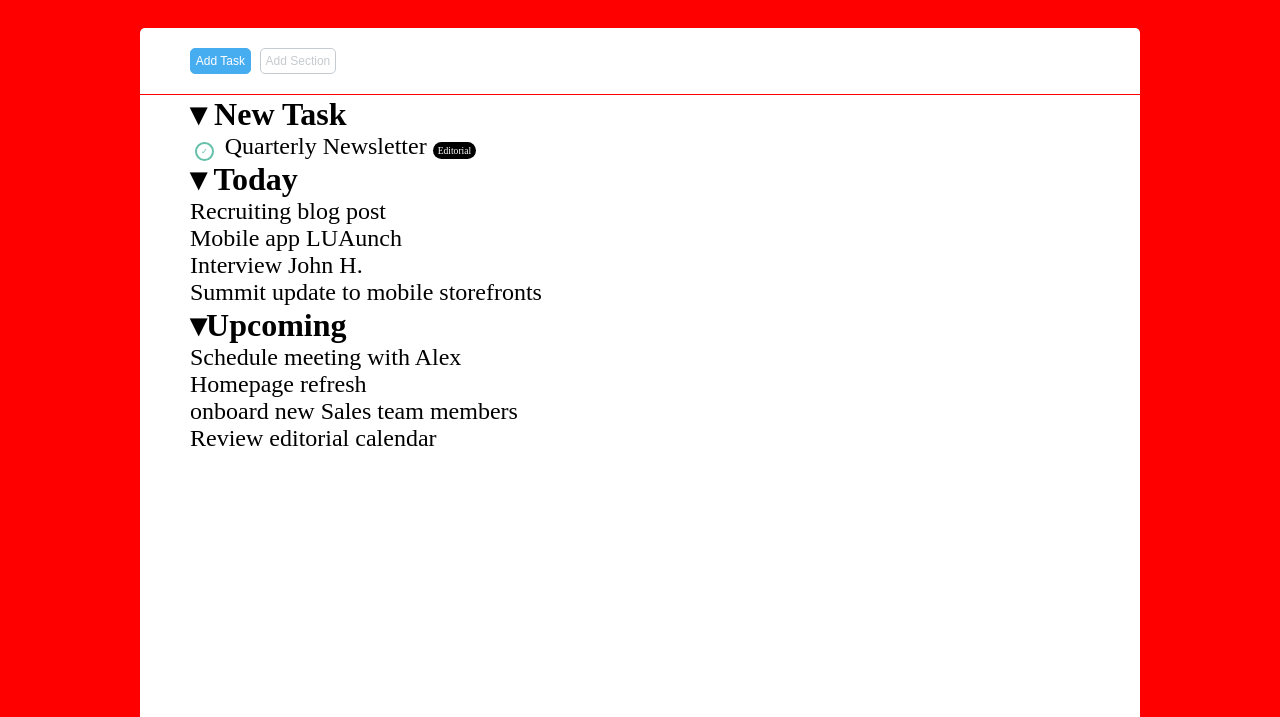
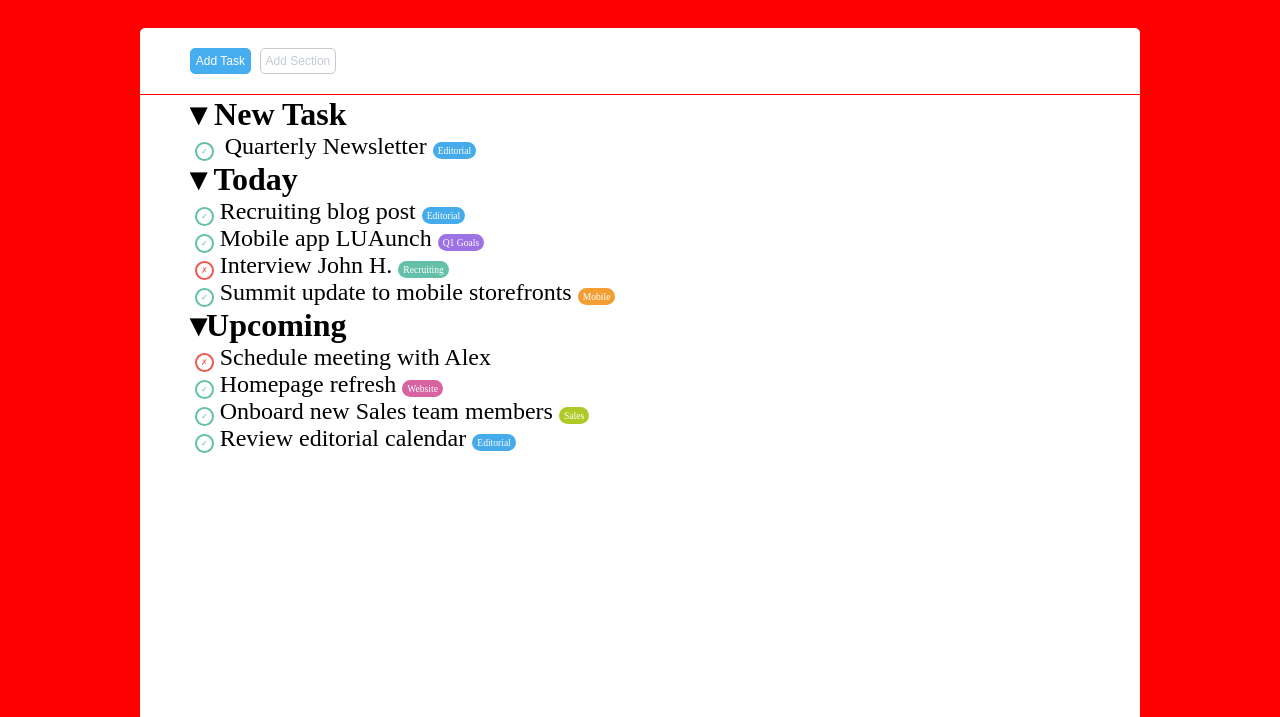
Before and after one commit to Moonatic89/html-css-toboolist, a plain HTML site: page index.html in a window 1280 px wide. Shown: the part 83-800 px from the top of the page. Drawn offline with Linux system fonts and the light colour scheme.

Commit message:
Layout finished, working on details

```diff
--- a/css/style.css
+++ b/css/style.css
@@ -88,18 +88,30 @@ li {
     font-weight: 500;
 }
 
-.checkmark {
-    margin-left: 5px;
-    font-size: 0.5rem;
-    border: 2px solid #65c0a9;
-    color: #65c0a9;
-    padding: 3px 4px;
-    border-radius: 50%;
-}
-
 .list_entry {
     margin-left: 5px;
 }
+
+/* check/cross marks */
+
+.mark{
+    margin-left: 5px;
+    font-size: 0.5rem;
+    padding: 3px 4px;
+    border-radius: 50%;
+
+}
+.check{
+    border: 2px solid #65c0a9;
+    color: #65c0a9;
+}
+
+.cross{
+    border: 2px solid #eb5952;
+    color: #eb5952;
+   }
+
+   /* tags */
 
 .tag {
     /* Using black background for prototyping */
@@ -109,3 +121,27 @@ li {
     border-radius: 10px;
     padding: 3px 5px;
 }
+
+.blue{
+    background-color: #45abea;
+}
+
+.purple{
+    background-color: #9c72e4;
+}
+
+.lightgreen{
+    background-color: #64c0a9;
+}
+
+.orange{
+    background-color: #f29e33;
+}
+
+.fuchsia{
+    background-color: #d863a1;
+}
+
+.mustard{
+    background-color: #b0c926;
+}
--- a/index.html
+++ b/index.html
@@ -32,7 +32,7 @@
 
                     <dl class="dlist_title"> &blacktriangledown; New Task
                         <li>
-                            <item class="checkmark">&check;</item>
+                            <item class="check mark">&check;</item>
                             <span class="list_entry">Quarterly Newsletter</span>
                             <item class="tag blue">Editorial</item>
                         </li>
@@ -43,10 +43,26 @@
                 <div class="today_tasks">
 
                     <dl class="dlist_title"> &blacktriangledown; Today
-                        <li>Recruiting blog post</li>
-                        <li>Mobile app LUAunch</li>
-                        <li>Interview John H.</li>
-                        <li>Summit update to mobile storefronts</li>
+                        <li>
+                            <item class="check mark">&check;</item>
+                            Recruiting blog post
+                            <item class="tag blue">Editorial</item>
+                        </li>
+                        <li>
+                            <item class="check mark">&check;</item>
+                            Mobile app LUAunch
+                            <item class="tag purple">Q1 Goals</item>
+                        </li>
+                        <li>
+                            <item class="cross mark">&cross;</item>
+                            Interview John H.
+                            <item class="tag lightgreen">Recruiting</item>
+                        </li>
+                        <li>
+                            <item class="check mark">&check;</item>
+                            Summit update to mobile storefronts
+                            <item class="tag orange">Mobile</item>
+                        </li>
                     </dl>
 
                 </div>
@@ -55,10 +71,24 @@
                 <div class="upcoming_tasks">
 
                     <dl class="dlist_title">&blacktriangledown;Upcoming
-                        <li>Schedule meeting with Alex</li>
-                        <li>Homepage refresh</li>
-                        <li>onboard new Sales team members</li>
-                        <li>Review editorial calendar</li>
+                        <li>
+                            <item class="cross mark">&cross;</item>
+                            Schedule meeting with Alex</li>
+                        <li>
+                            <item class="check mark">&check;</item>
+                            Homepage refresh
+                            <item class="tag fuchsia">Website</item>
+                        </li>
+                        <li>
+                            <item class="check mark">&check;</item>
+                            Onboard new Sales team members
+                            <item class="tag mustard">Sales</item>
+                        </li>
+                        <li>
+                            <item class="check mark">&check;</item>
+                            Review editorial calendar
+                            <item class="tag blue">Editorial</item>
+                        </li>
                     </dl>
 
 
```
